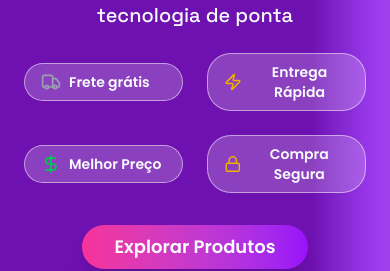
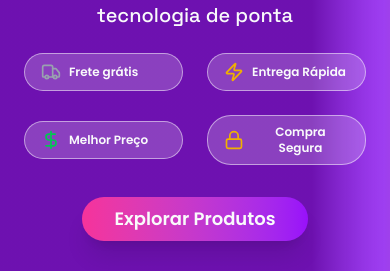
Before and after one commit to c4mpos-dev/scoder-technical-challenge, a React (Vite) app: page / in a window 390 px wide. Shown: the part 241-512 px from the top of the page. Built offline with nearby package versions, Linux system fonts and the light colour scheme; no server answers.

Commit message:
:bug: Hero section in mobile

```diff
--- a/src/components/Feature.tsx
+++ b/src/components/Feature.tsx
@@ -10,7 +10,7 @@ export function Feature({ span, icon: Icon, iconColor }: FeatureProps) {
     return (
         <div className="flex items-center gap-2 px-4 py-2 bg-white/20 text-white border border-white/50 rounded-3xl hover:bg-white/35 transition-colors">
             <Icon className={`w-5 h-5 ${iconColor}`} />
-            <span className="font-semibold text-sm text-gray-50">
+            <span className="font-semibold text-xs sm:text-sm text-gray-50">
                 {span}
             </span>
         </div>
--- a/src/pages/Store.tsx
+++ b/src/pages/Store.tsx
@@ -75,7 +75,6 @@ export function Store() {
                 onCartClick={() => setIsCartOpen(true)}
             />
 
-
             <CartDrawer isOpen={isCartOpen} onClose={() => setIsCartOpen(false)} />
 
             {/* Hero Section */}
```
